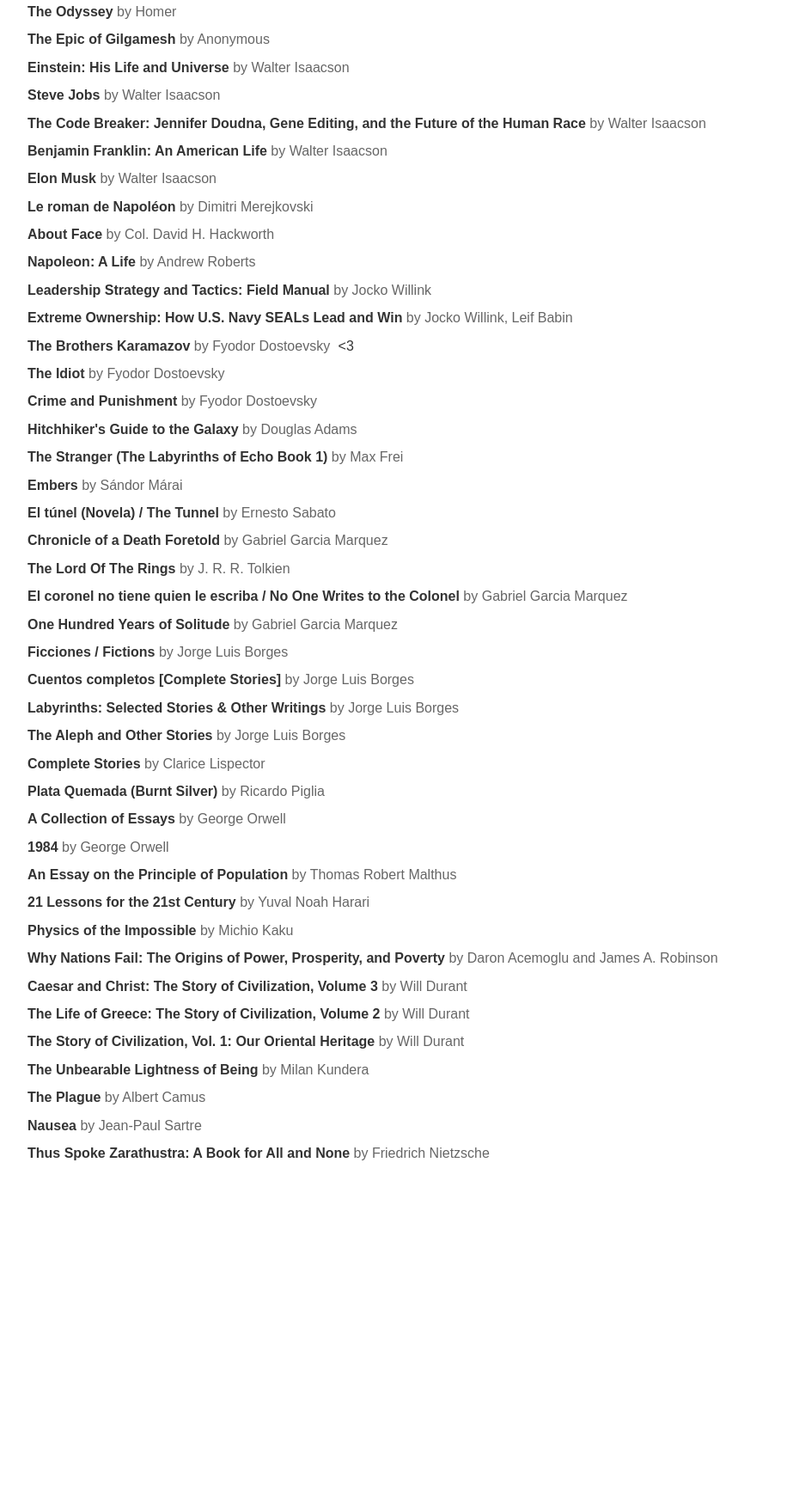
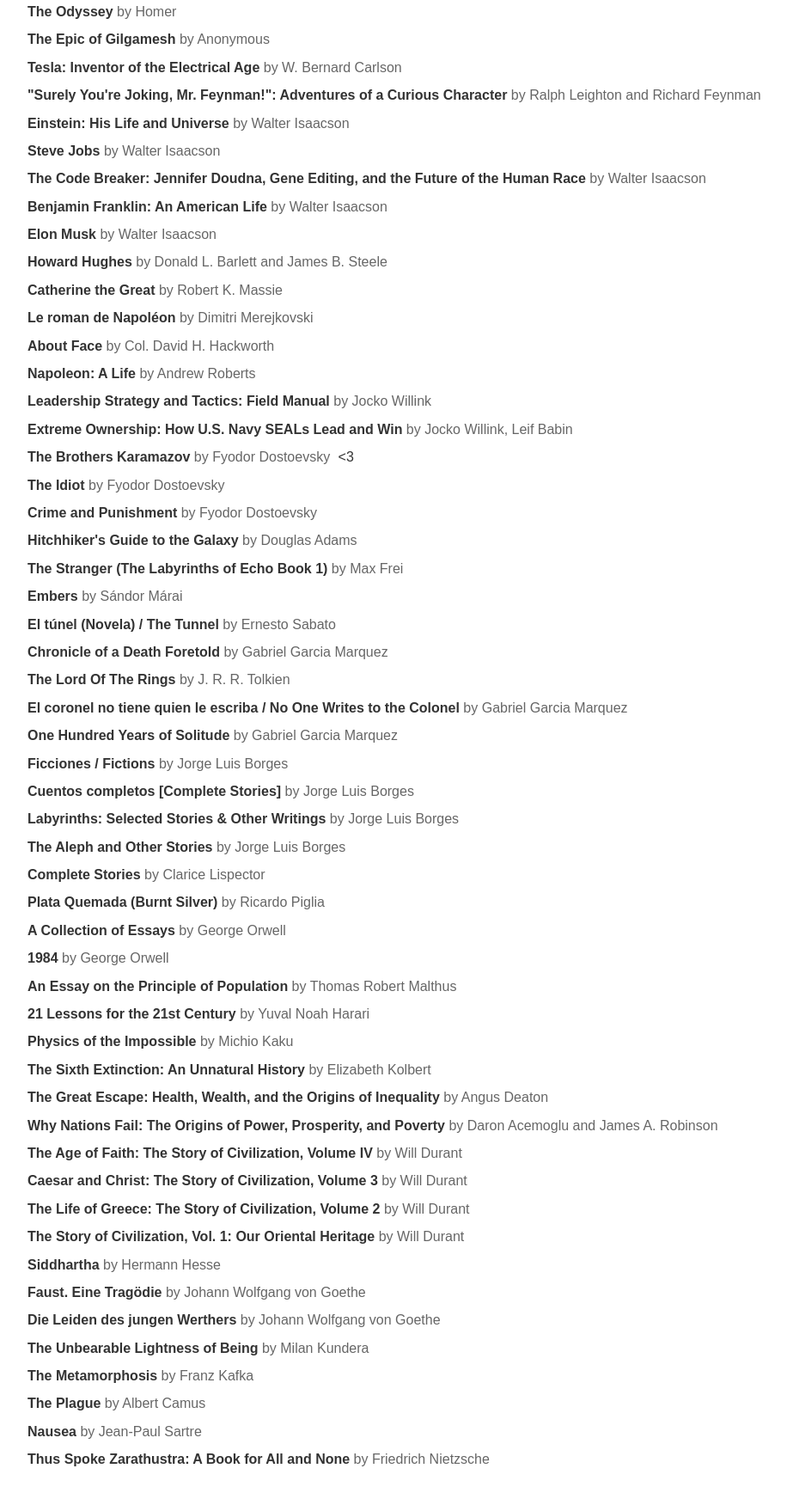
Before and after one commit to cgarymena/cgarymena.github.io, a plain HTML site: page books.html in a window 1280 px wide. Shown: the part 254-1998 px from the top of the page at 86% size, without its empty margins (123-1039 px from the left). Before the commit the page ends 1841 px from the top, so only its background shows below. Drawn offline with Linux system fonts and the light colour scheme.

Commit message:
update books

```diff
--- a/books.html
+++ b/books.html
@@ -56,6 +56,18 @@
         </div>
 
         <div class="book">
+          <span class="book-title">Tesla: Inventor of the Electrical Age</span>
+          <span class="book-detail">by W. Bernard Carlson</span>
+          <span class="book-text"></span>
+        </div>
+
+        <div class="book">
+          <span class="book-title">"Surely You're Joking, Mr. Feynman!": Adventures of a Curious Character</span>
+          <span class="book-detail">by Ralph Leighton and Richard Feynman</span>
+          <span class="book-text"></span>
+        </div>
+
+        <div class="book">
           <span class="book-title">Einstein: His Life and Universe</span>
           <span class="book-detail">by Walter Isaacson</span>
           <span class="book-text"></span>
@@ -82,6 +94,18 @@
         <div class="book">
           <span class="book-title">Elon Musk</span>
           <span class="book-detail">by Walter Isaacson</span>
+          <span class="book-text"></span>
+        </div>
+
+        <div class="book">
+          <span class="book-title">Howard Hughes</span>
+          <span class="book-detail">by Donald L. Barlett and James B. Steele</span>
+          <span class="book-text"></span>
+        </div>
+
+        <div class="book">
+          <span class="book-title">Catherine the Great</span>
+          <span class="book-detail">by Robert K. Massie</span>
           <span class="book-text"></span>
         </div>
 
@@ -248,8 +272,26 @@
         </div>
 
         <div class="book">
+          <span class="book-title">The Sixth Extinction: An Unnatural History</span>
+          <span class="book-detail">by Elizabeth Kolbert</span>
+          <span class="book-text"></span>
+        </div>
+
+        <div class="book">
+          <span class="book-title">The Great Escape: Health, Wealth, and the Origins of Inequality</span>
+          <span class="book-detail">by Angus Deaton</span>
+          <span class="book-text"></span>
+        </div>
+
+        <div class="book">
           <span class="book-title">Why Nations Fail: The Origins of Power, Prosperity, and Poverty</span>
           <span class="book-detail">by Daron Acemoglu and James A. Robinson</span>
+          <span class="book-text"></span>
+        </div>
+
+        <div class="book">
+          <span class="book-title">The Age of Faith: The Story of Civilization, Volume IV</span>
+          <span class="book-detail">by Will Durant</span>
           <span class="book-text"></span>
         </div>
 
@@ -272,8 +314,32 @@
         </div>
 
         <div class="book">
+          <span class="book-title">Siddhartha</span>
+          <span class="book-detail">by Hermann Hesse</span>
+          <span class="book-text"></span>
+        </div>
+
+        <div class="book">
+          <span class="book-title">Faust. Eine Tragödie</span>
+          <span class="book-detail">by Johann Wolfgang von Goethe</span>
+          <span class="book-text"></span>
+        </div>
+
+        <div class="book">
+          <span class="book-title">Die Leiden des jungen Werthers</span>
+          <span class="book-detail">by Johann Wolfgang von Goethe</span>
+          <span class="book-text"></span>
+        </div>
+
+        <div class="book">
           <span class="book-title">The Unbearable Lightness of Being</span>
           <span class="book-detail">by Milan Kundera</span>
+          <span class="book-text"></span>
+        </div>
+
+        <div class="book">
+          <span class="book-title">The Metamorphosis</span>
+          <span class="book-detail">by Franz Kafka</span>
           <span class="book-text"></span>
         </div>
 
```
